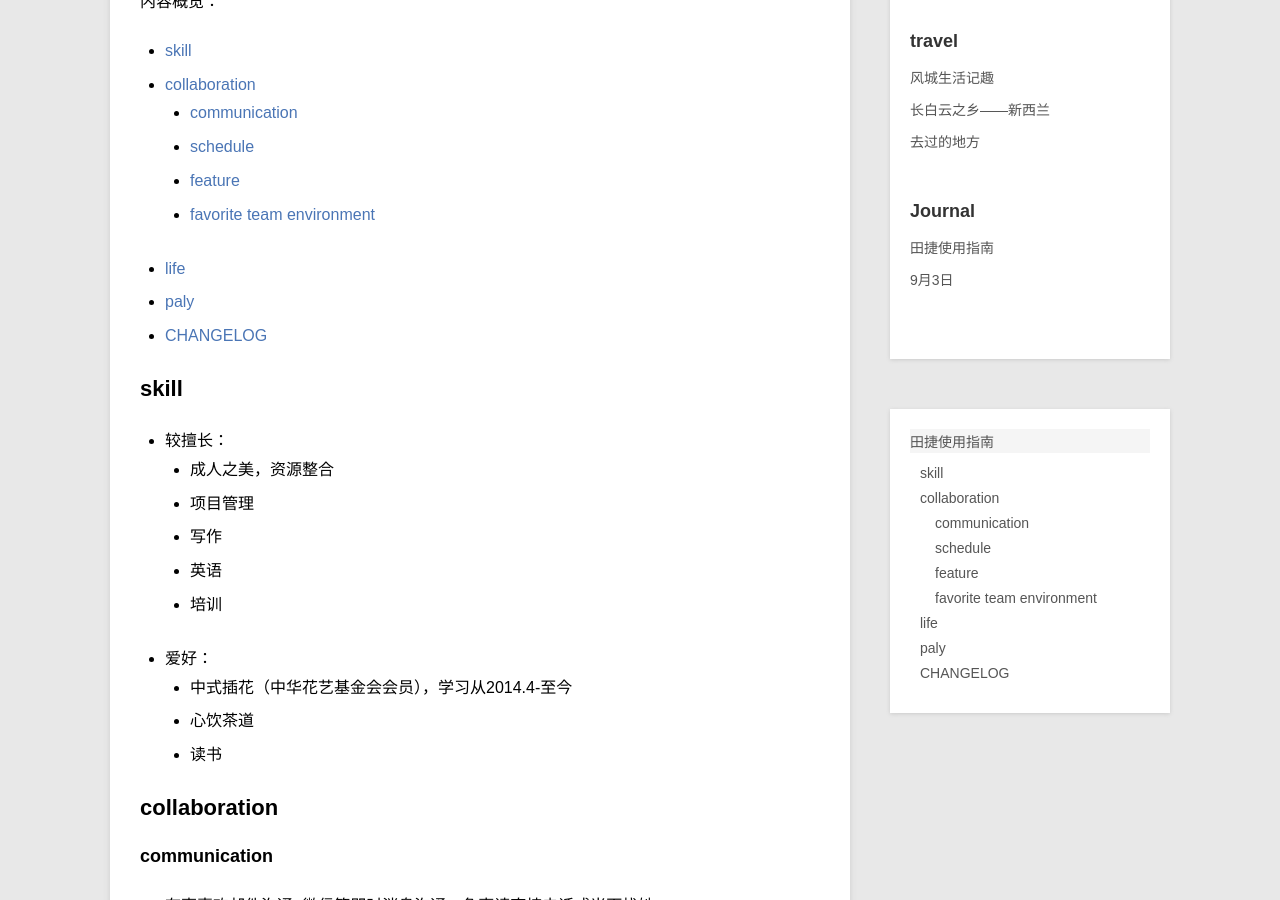
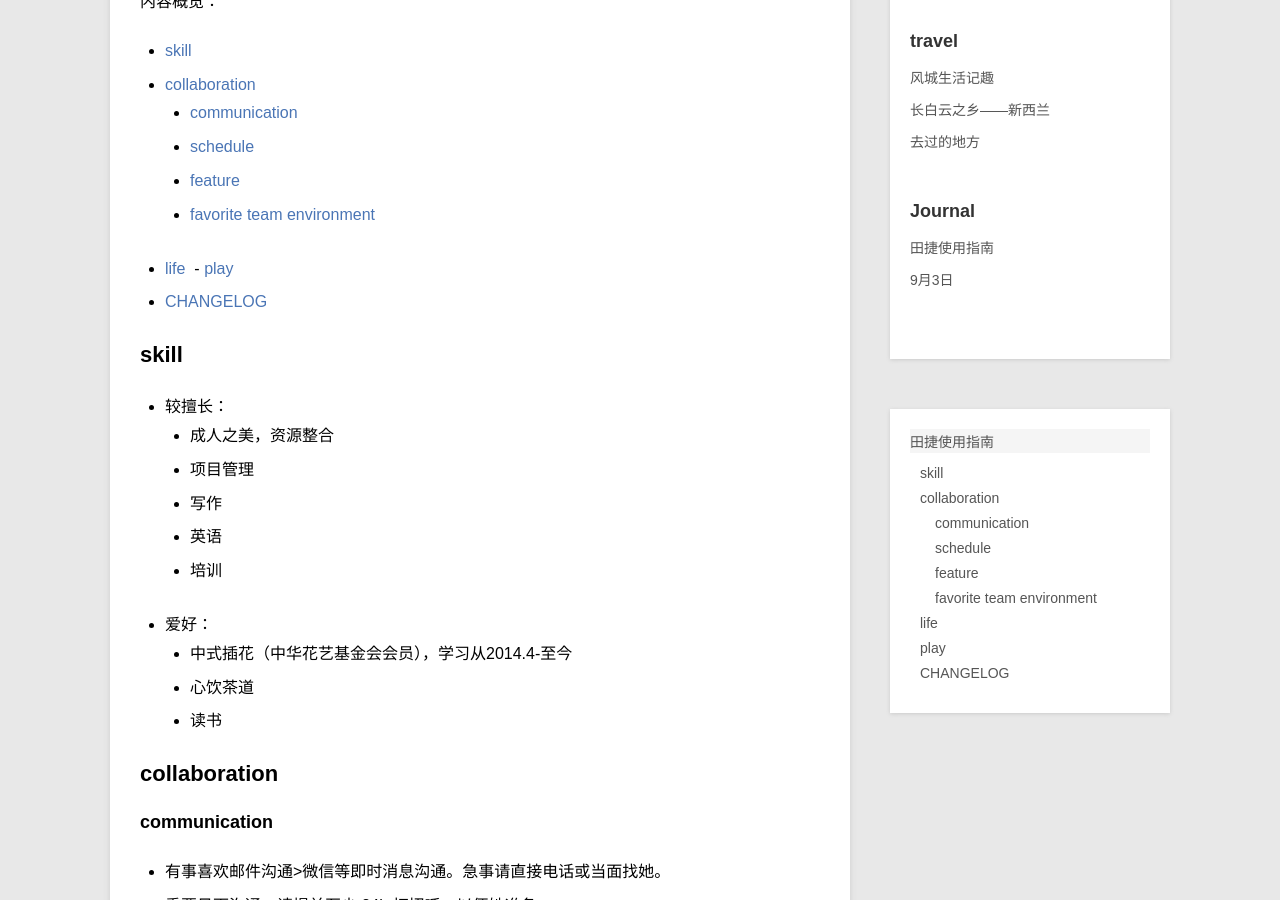
Before and after one commit to violettianjie/violettianjie.github.io, a Jekyll site: the page built from _posts/journal/2017-12-27-usageviolet.md, in a window 1280 px wide and 900 px high, scrolled down 505 px. Built offline with Jekyll 4.4.1, drawn with Linux system fonts in a browser that asks for light colours.

Commit message:
Update 2017-12-27-usageviolet.md

```diff
--- a/_posts/journal/2017-12-27-usageviolet.md
+++ b/_posts/journal/2017-12-27-usageviolet.md
@@ -27,7 +27,7 @@ description: 人如产品，沟通愉快
     - [feature](#feature)
     - [favorite team environment](#favorite-team-environment)
   - [life](#life)
-  - [paly](#paly)
+  - [play](#play)
   - [CHANGELOG](#changelog)
 
 <!-- END doctoc generated TOC please keep comment here to allow auto update -->
@@ -112,7 +112,7 @@ description: 人如产品，沟通愉快
 
 
 
-## paly
+## play
 
 
 - 喜欢旅游（度假），喜欢特色个性小店，喜欢全球／全国连锁店。不喜欢无目的的逛街。
```
